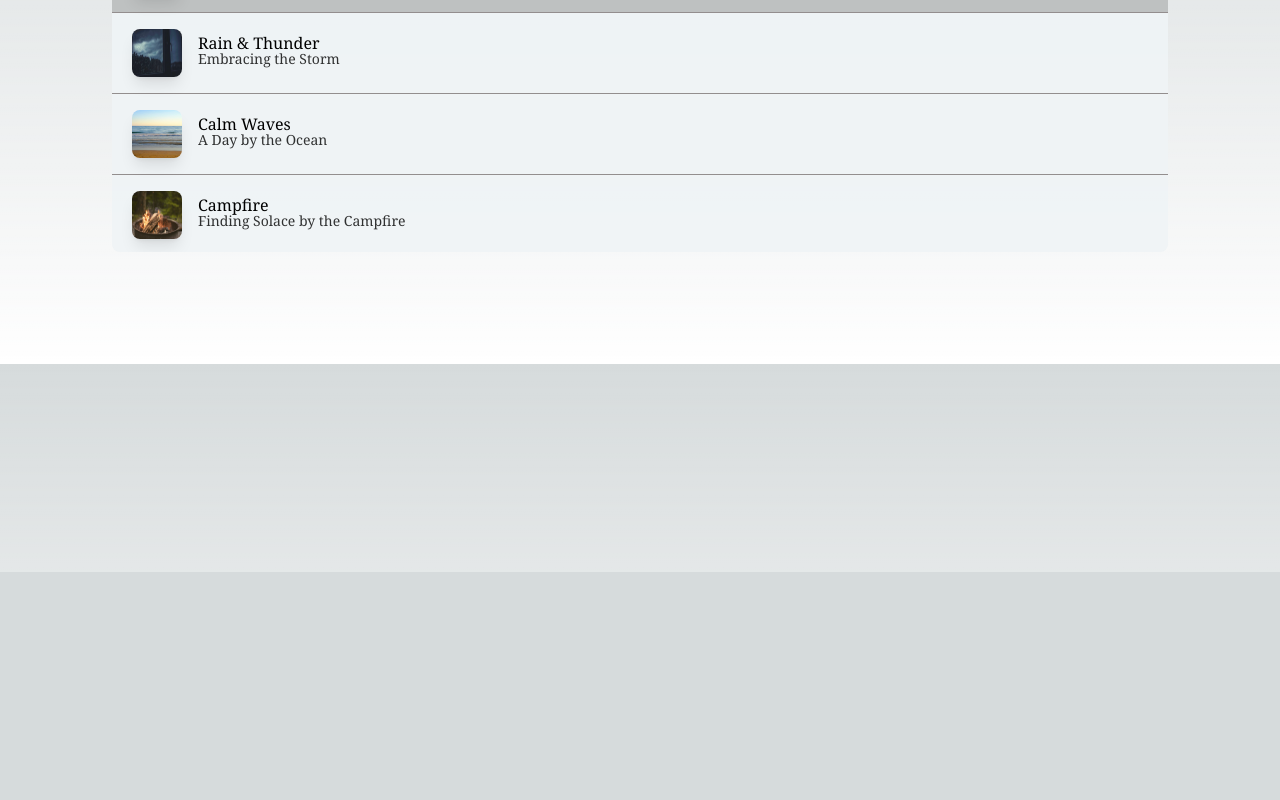
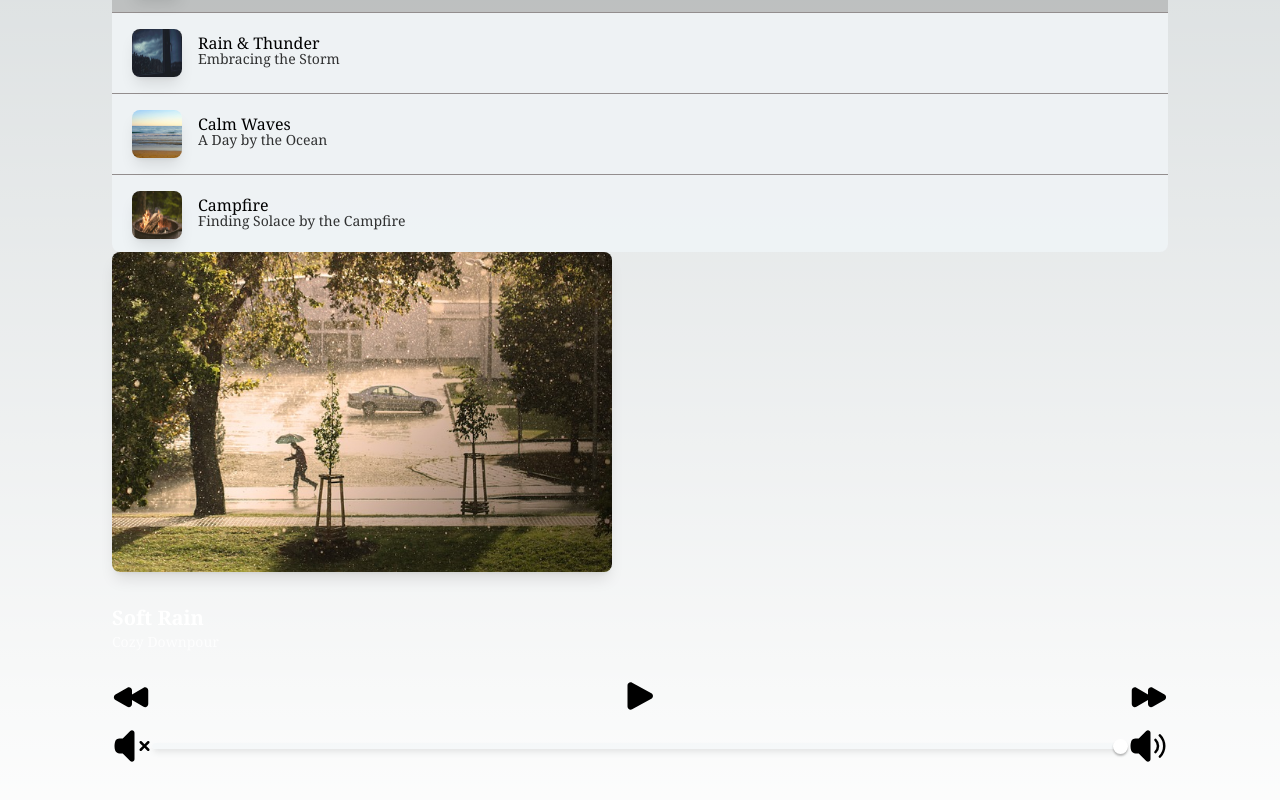
Before and after one commit to zaraehhs/studywithnature, a Next.js app in the folder study-with-nature/: page / in a window 1280 px wide. Shown: the part 228-1028 px from the top of the page. Before the commit the page ends 800 px from the top, so only its background shows below. Built offline with nearby package versions, Linux system fonts and the light colour scheme.

Commit message:
refactor: MediaPlayer component logic and some styling

```diff
--- /dev/null
+++ b/study-with-nature/app/components/AudioButtons.jsx
@@ -0,0 +1,14 @@
+import React from 'react';
+import { BackwardIcon, PlayIcon, PauseIcon, ForwardIcon } from '@heroicons/react/24/solid';
+
+const AudioButtons = ({ isPlaying, togglePlayPause, playPrevious, playNext }) => {
+  return (
+    <div className="flex flex-row justify-between mt-6 text-center self-stretch">
+      <button onClick={playPrevious}><BackwardIcon className="w-10 p-0" /></button>
+      <button onClick={togglePlayPause}>{ isPlaying ? <PauseIcon className="w-10 p-0" /> : <PlayIcon className="w-10 p-0" /> }</button>
+      <button onClick={playNext}><ForwardIcon className="w-10 p-0" /></button>
+    </div>
+  )
+}
+
+export default AudioButtons
--- /dev/null
+++ b/study-with-nature/app/components/Controls.jsx
@@ -0,0 +1,16 @@
+import React from 'react';
+
+import AudioButtons from './AudioButtons';
+import VolumeSlider from './VolumeSlider';
+
+const Controls = ({ currentSound, soundRef, isPlaying, togglePlayPause, playPrevious, playNext, volume, handleVolumeChange }) => {
+  return (
+    <div>
+      <audio loop src={currentSound.url} ref={soundRef}></audio>
+      <AudioButtons {...{isPlaying, togglePlayPause, playPrevious, playNext}} />
+      <VolumeSlider volume={volume} handleVolumeChange={handleVolumeChange} />
+    </div>
+  )
+}
+
+export default Controls
--- /dev/null
+++ b/study-with-nature/app/components/DisplayMedia.jsx
@@ -0,0 +1,21 @@
+import React from 'react';
+import Image from 'next/image';
+
+const DisplayMedia = ({ currentSound }) => {
+  return (
+    <div className="flex flex-col relative">
+      <Image
+        id="soundImg"
+        className="box-border shadow-lg lg:max-w-full lg:h-80 rounded-lg lg:self-stretch lg:mb-8"
+        width={500}
+        height={350}
+        src={currentSound.imgUrl}
+        alt={currentSound.imgAlt}
+      />
+      <p className="sound-title text-xl font-bold m-0 p-0 text-white"> {currentSound.title} </p>
+      <p className="sound-subtitle m-0 p-0 text-sm opacity-80 text-white"> {currentSound.subtitle} </p>
+    </div>
+  )
+}
+
+export default DisplayMedia
--- /dev/null
+++ b/study-with-nature/app/components/MediaPlayer.jsx
@@ -0,0 +1,69 @@
+"use client";
+
+import React, { useState, useRef, useEffect } from 'react';
+
+import soundData from '../soundData';
+
+import DisplayMedia from './DisplayMedia';
+import Controls from './Controls';
+
+const MediaPlayer = () => {
+  const [soundIndex, setSoundIndex] = useState(0);
+  const [currentSound, setCurrentSound] = useState(soundData[soundIndex]);
+  const [isPlaying, setIsPlaying] = useState(false);
+  const [volume, setVolume] = useState(1);
+
+  const soundRef = useRef();
+
+  const togglePlayPause = () => {
+    setIsPlaying(!isPlaying);
+  };
+
+  const playPrevious = () => {
+    let newSoundIndex = soundIndex;
+    if (soundIndex === 0) {
+      newSoundIndex = soundData.length - 1;
+    } else {
+      newSoundIndex -= 1;
+    }
+    setSoundIndex(newSoundIndex);
+    setCurrentSound(soundData[newSoundIndex]);
+    setIsPlaying(true);
+  };
+
+  const playNext = () => {
+    let newSoundIndex = soundIndex;
+    if (soundIndex === soundData.length - 1) {
+      newSoundIndex = 0;
+    } else {
+      newSoundIndex += 1;
+    }
+    setSoundIndex(newSoundIndex);
+    setCurrentSound(soundData[newSoundIndex]);
+    setIsPlaying(true);
+  };
+
+  const handleVolumeChange = (newVolume) => {
+    setVolume(newVolume);
+  };
+
+  useEffect(() => {
+    if (soundRef.current) {
+      if (isPlaying) {
+        soundRef.current.play();
+      } else {
+        soundRef.current.pause();
+      }
+      soundRef.current.volume = volume;
+    }
+  }, [soundIndex, soundRef, isPlaying, volume]);
+
+  return (
+    <div className="flex flex-col relative">
+      <DisplayMedia {...{currentSound, soundRef}} />
+      <Controls {...{currentSound, soundRef, isPlaying, togglePlayPause, playPrevious, playNext, volume, handleVolumeChange}} />
+    </div>
+  )
+}
+
+export default MediaPlayer
--- a/study-with-nature/app/components/Playlist.jsx
+++ b/study-with-nature/app/components/Playlist.jsx
@@ -12,10 +12,10 @@ const Playlist = () => {
   const soundItems = soundData.map((sound, index) =>
     <li key={index}
       className={`flex flex-row pt-4 pb-4 pl-5  hover:bg-[#a1a1a199] ${selectedSound === index ? 'bg-[#a1a1a199]' : 'bg-[#eff2f6b5]'}`} onClick={() => handleSoundSelect(index)}>
-      <Image className="h-12 box-border rounded-lg mr-4 shadow-lg" width={50} height={50} src={soundData[index].imgUrl} alt={soundData[index].imgDescription} />
+      <Image className="h-12 box-border rounded-lg mr-4 shadow-lg" width={50} height={50} src={soundData[index].imgUrl} alt={soundData[index].imgAlt} />
       <div className="flex flex-col justify-center">
-        <p className="text-black leading-3">{soundData[index].soundTitle}</p>
-        <p className="text-sm opacity-80 text-black">{soundData[index].soundSubtitle}</p>
+        <p className="text-black leading-3">{soundData[index].title}</p>
+        <p className="text-sm opacity-80 text-black">{soundData[index].subtitle}</p>
       </div>
     </li>
   );
--- /dev/null
+++ b/study-with-nature/app/components/VolumeSlider.jsx
@@ -0,0 +1,25 @@
+import React from 'react';
+import { SpeakerXMarkIcon, SpeakerWaveIcon } from '@heroicons/react/24/solid';
+
+import '../styles/media-player.css';
+
+const VolumeSlider = ({ volume, handleVolumeChange }) => {
+  return (
+    <div className="flex flex-row items-center mt-2.5">
+      <SpeakerXMarkIcon className="w-10 p-0" />
+      <input
+        id="volume-input"
+        className="shadow-md"
+        type="range"
+        min="0"
+        max="1"
+        step="0.01"
+        value={volume}
+        onChange={(e) => handleVolumeChange(parseFloat(e.target.value))}
+      />
+      <SpeakerWaveIcon className="w-10 p-0" />
+    </div>
+  )
+}
+
+export default VolumeSlider
--- a/study-with-nature/app/page.js
+++ b/study-with-nature/app/page.js
@@ -1,13 +1,14 @@
 import Header from "./components/Header";
 import Playlist from "./components/Playlist";
+import MediaPlayer from "./components/MediaPlayer";
 
 export default function Home() {
   return (
     <main className="p-12 lg:p-28">
     <Header />
     <Playlist />
+    <MediaPlayer />
       {/*
-        <MediaPlayer />
         <Pomodoro />
       <Footer />
     */}
--- a/study-with-nature/app/soundData.js
+++ b/study-with-nature/app/soundData.js
@@ -1,52 +1,52 @@
 const soundData = [
   {
+    url: 'https://audio.jukehost.co.uk/xcb125pumHo2Lw4S9bEzfuSsWTToAmva',
+    title: 'Soft Rain',
+    subtitle: 'Cozy Downpour',
     imgUrl: '/images/soft-rain.jpg',
-      imgDescription: 'A scene of light rain during the day in a residential neighborhood and a distant figure ahead is walking with an umbrella.',
-      soundUrl: 'https://audio.jukehost.co.uk/xcb125pumHo2Lw4S9bEzfuSsWTToAmva',
-      soundTitle: 'Soft Rain',
-      soundSubtitle: 'Cozy Downpour',
+    imgAlt: 'A scene of light rain during the day in a residential neighborhood and a distant figure ahead is walking with an umbrella.',
   },
   {
+    url: 'https://audio.jukehost.co.uk/OFAwwnonDnu0eNi6wbAFEF7C0ZHNTTxeh',
+    title: 'Rain & Thunder',
+    subtitle: 'Embracing the Storm',
     imgUrl: '/images/rain-and-thunder.jpg',
-      imgDescription: 'A close up scene of a window with raindrops on the window pane overlooking a dark and gloomy sky with dense clouds.',
-      soundUrl: 'https://audio.jukehost.co.uk/OFAwwnonDnu0eNi6wbAFEF7C0ZHNTTxeh',
-      soundTitle: 'Rain & Thunder',
-      soundSubtitle: 'Embracing the Storm',
+    imgAlt: 'A close up scene of a window with raindrops on the window pane overlooking a dark and gloomy sky with dense clouds.',
   },
   {
+    url: 'https://audio.jukehost.co.uk/OgulFZmCpzhomsAsnaWAIJ02BtFnP3gI',
+    title: 'Calm Waves',
+    subtitle: 'A Day by the Ocean',
     imgUrl: '/images/calm-waves.jpg',
-      imgDescription: 'A closeup scene of the beach and calm beach waves during the day.',
-      soundUrl: 'https://audio.jukehost.co.uk/OgulFZmCpzhomsAsnaWAIJ02BtFnP3gI',
-      soundTitle: 'Calm Waves',
-      soundSubtitle: 'A Day by the Ocean',
+    imgAlt: 'A closeup scene of the beach and calm beach waves during the day.',
   },
   {
+    url: 'https://audio.jukehost.co.uk/VQHB0H4Uz5SnJfnznuvGe7BWyLCBlQ07',
+    title: 'Campfire',
+    subtitle: 'Finding Solace by the Campfire',
     imgUrl: '/images/campfire.jpg',
-      imgDescription: 'A closeup of a campfire burning during the day surrounded by dense forest trees in the background.',
-      soundUrl: 'https://audio.jukehost.co.uk/VQHB0H4Uz5SnJfnznuvGe7BWyLCBlQ07',
-      soundTitle: 'Campfire',
-      soundSubtitle: 'Finding Solace by the Campfire',
+    imgAlt: 'A closeup of a campfire burning during the day surrounded by dense forest trees in the background.',
   },
   {
+    url: 'https://audio.jukehost.co.uk/28zsHlunydp6wUgQahr8aTXcFyNa0dch',
+    title: 'Forest',
+    subtitle: 'Symphony of the Woods',
     imgUrl: '/images/forest.jpg',
-      imgDescription: 'A scene of an enchanting forest with sunlight peeking through the trees and fluffy green and yellow grass.',
-      soundUrl: 'https://audio.jukehost.co.uk/28zsHlunydp6wUgQahr8aTXcFyNa0dch',
-      soundTitle: 'Forest',
-      soundSubtitle: 'Symphony of the Woods',
+    imgAlt: 'A scene of an enchanting forest with sunlight peeking through the trees and fluffy green and yellow grass.',
   },
   {
+    url: 'https://audio.jukehost.co.uk/iHA1C4FAgkeCxt9DvGmBjgllP9ALocFf',
+    title: 'Birds Chirping',
+    subtitle: 'Morning Serenade: Birds at Play',
     imgUrl: '/images/birds.jpg',
-      imgDescription: 'A closeup of a bird in mid-flight with its wings open eating from a group of hanging berries. The background is pink.',
-      soundUrl: 'https://audio.jukehost.co.uk/iHA1C4FAgkeCxt9DvGmBjgllP9ALocFf',
-      soundTitle: 'Birds Chirping',
-      soundSubtitle: 'Morning Serenade: Birds at Play',
+    imgAlt: 'A closeup of a bird in mid-flight with its wings open eating from a group of hanging berries. The background is pink.',
   },
   {
+    url: 'https://audio.jukehost.co.uk/aRFcxDzq9wlEnYwx2GBVqquYob7ekWw7',
+    title: 'Snowfall',
+    subtitle: 'Snowed In',
     imgUrl: '/images/snowfall.jpg',
-      imgDescription: 'In the midst of a snowstorm stands a long and blue cylinder shaped house with three floors surrounded by inches of snow and forest trees.',
-      soundUrl: 'https://audio.jukehost.co.uk/aRFcxDzq9wlEnYwx2GBVqquYob7ekWw7',
-      soundTitle: 'Snowfall',
-      soundSubtitle: 'Snowed In',
+    imgAlt: 'In the midst of a snowstorm stands a long and blue cylinder shaped house with three floors surrounded by inches of snow and forest trees.',
   },
 ];
 
--- /dev/null
+++ b/study-with-nature/app/styles/media-player.css
@@ -0,0 +1,32 @@
+#volume-input {
+  flex-grow: 1;
+  outline: none;
+  -webkit-appearance: none;
+  appearance: none;
+  cursor: pointer;
+  border-radius: 15px;
+  height: 6px;
+  background: rgba(239, 242, 246, 0.41);
+}
+
+#volume-input::-webkit-slider-thumb {
+  -webkit-appearance: none;
+  appearance: none;
+  height: 15px;
+  width: 15px;
+  background-color: #ffffff;
+  border-radius: 50%;
+  border: none;
+  transition: .2s ease-in-out;
+  box-shadow: 0px 2px 2px 0px rgba(0, 0, 0, 0.25);
+}
+
+#volume-input::-moz-range-thumb {
+  height: 15px;
+  width: 15px;
+  background-color: #ffffff;
+  border-radius: 50%;
+  border: none;
+  transition: .2s ease-in-out;
+  box-shadow: 0px 2px 2px 0px rgba(0, 0, 0, 0.25);
+}
```
Lines whose indentation alone changed are shown as unchanged.
